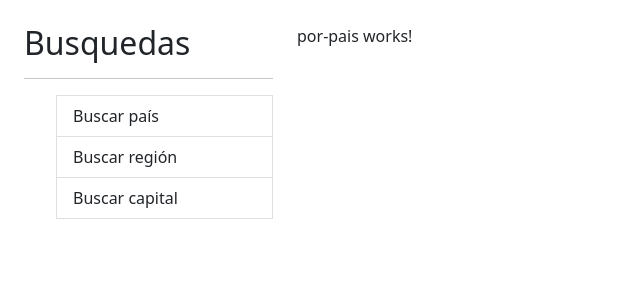
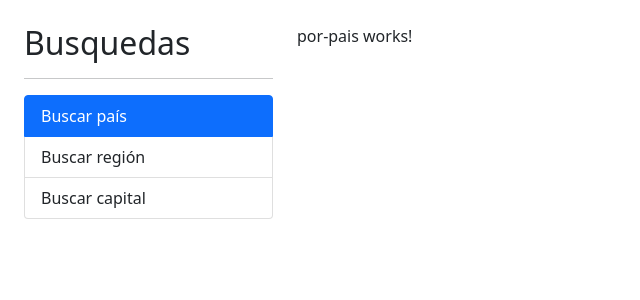
Before and after one commit to ConxiCR/Angular_paisesApp, an Angular app: page / in a window 1280 px wide. Shown: the top 300 px of the page, without its empty margins (0-640 px from the left). Built offline with nearby package versions, Linux system fonts and the light colour scheme.

Commit message:
router link
Signed-off-by: ConxiCr <conxicr@hotmail.com>

```diff
--- a/src/app/app.component.html
+++ b/src/app/app.component.html
@@ -8,10 +8,20 @@
     <div class="col-3">
         <h2>Busquedas</h2>
         <hr>
-        <ul>
-            <li class="list-group-item">Buscar país</li>
-            <li class="list-group-item">Buscar región</li>
-            <li class="list-group-item">Buscar capital</li>
+        <ul class="list-group">
+            <li routerLink=""
+                routerLinkActive="active"
+                [routerLinkActiveOptions]="{ exact: true}"
+                class="list-group-item">Buscar país
+            </li>
+            <li routerLink="region"
+                routerLinkActive="active"
+                class="list-group-item">Buscar región
+            </li>
+            <li routerLink="capital"
+                routerLinkActive="active"
+                class="list-group-item">Buscar capital
+            </li>
         </ul>
     </div>
     <div class="col">
```
